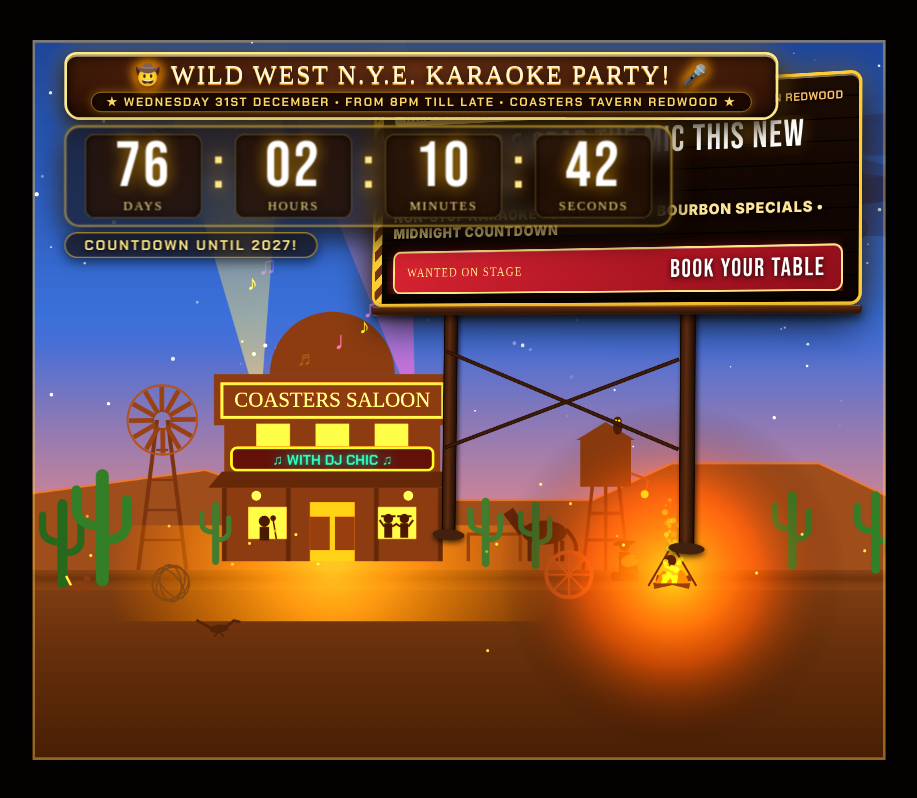
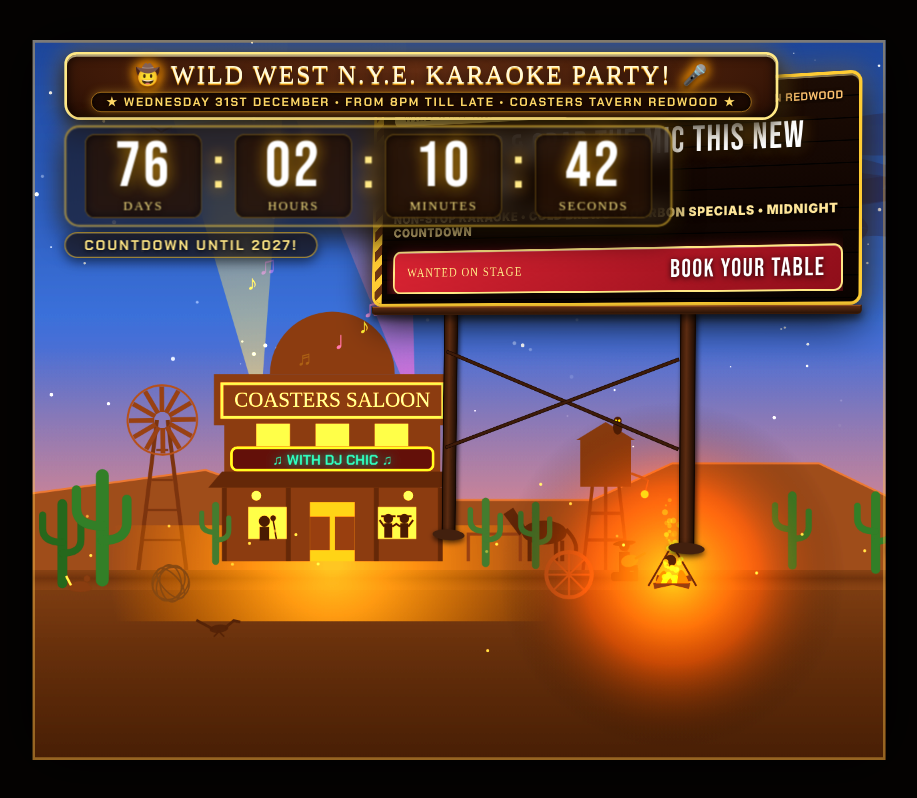
Before and after one commit to mrmegatronix/_ct-WEST, a website: page index.html in a window 1280 px wide. Shown: the whole page, without its empty margins (181-1098 px from the left). Drawn offline with nearby package versions, Linux system fonts and the light colour scheme; no server answers; animation ran at ten frames a second; a web font is replaced by a local one.

Commit message:
Expand subline clamp to 3 lines to fit new billboard messages

```diff
--- a/index.html
+++ b/index.html
@@ -586,16 +586,16 @@
         }
 
         .promo-subline {
-            font-size: 23px;
+            font-size: 20px;
             font-weight: 800;
             color: #ffe699;
-            letter-spacing: 1.2px;
+            letter-spacing: 1.1px;
             text-transform: uppercase;
-            line-height: 1.18;
+            line-height: 1.16;
             text-shadow: 0 2px 8px rgba(0, 0, 0, 0.95);
             white-space: normal;
             display: -webkit-box;
-            -webkit-line-clamp: 2;
+            -webkit-line-clamp: 3;
             -webkit-box-orient: vertical;
             overflow: hidden;
         }
```
